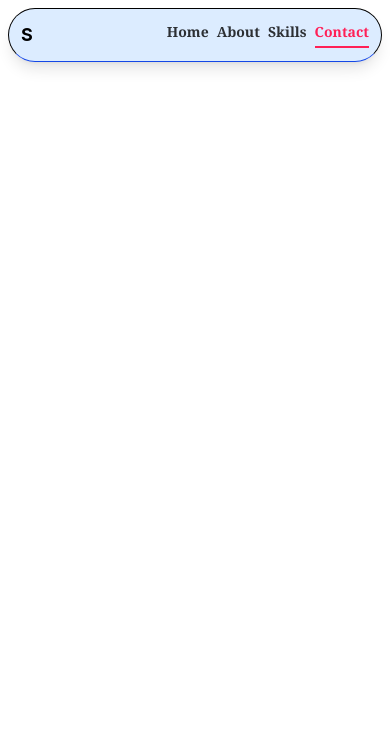
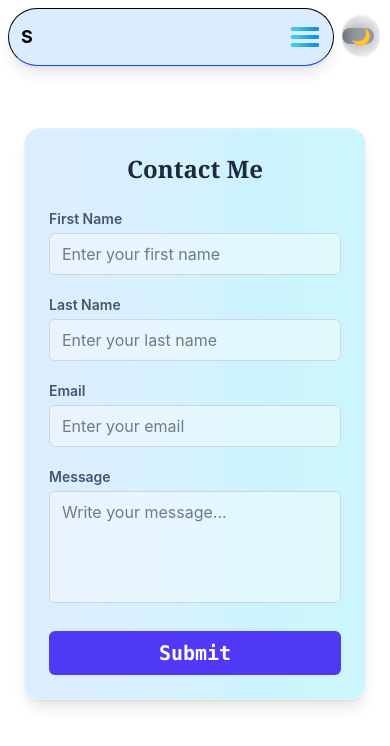
Before and after one commit to itsSubhojit/itsSubhojit-Portfolio, a React (Vite) app: page /contact in a window 390 px wide. Shown: the top 746 px of the page. Built offline with nearby package versions, Linux system fonts and the light colour scheme; the HTML template or start-up script is replaced by a standard one.

Commit message:
feat: add contact form, footer, and header components; enhance navbar with dark mode toggle and responsive menu

```diff
--- a/src/App.jsx
+++ b/src/App.jsx
@@ -1,10 +1,10 @@
 import { Routes, Route } from "react-router-dom";
 import Navbar from "./components/Navbar/Navbar";
-import Hero from "./components/Hero Section/Hero";
 import Home from "./components/Home/Home";
 import About from "./components/About/About";
 import Skills from "./components/Skills/Skills";
 import Projects from "./components/Projects/Projects";
+import Contact from "./components/Contact/Contact";
 
 
 function App() {
@@ -14,9 +14,10 @@ function App() {
 
     <Routes>
       <Route path="/" element={<Home/>}></Route>
-      <Route path="/About" element={<About/>}></Route>
-      <Route path="/Skills" element={<Skills/>}></Route>
-      <Route path="/Projects" element={<Projects/>}></Route>
+      <Route path="/about" element={<About/>}></Route>
+      <Route path="/skills" element={<Skills/>}></Route>
+      <Route path="/projects" element={<Projects/>}></Route>
+      <Route path="/contact" element={<Contact/>}></Route>
     </Routes>
     </>
   );
--- a/src/components/About/About.jsx
+++ b/src/components/About/About.jsx
@@ -19,7 +19,7 @@ function About() {
                         backdrop-blur-lg border border-white/20
                         rounded-2xl p-6 md:p-8 shadow-lg">
 
-            <p className='text-base md:text-lg text-gray-700 font-semibold font-mono
+            <p className='dark:text-white text-base md:text-lg text-gray-700 font-semibold font-mono
                           text-center md:text-left leading-relaxed'>
                 I’m Subhojit Chakraborty, a BCA student from TMSL College and an aspiring full stack developer focused on building modern, responsive web applications using React and Tailwind CSS. I continuously improve my skills through hands-on projects, aiming to create clean, efficient, and user-friendly digital experiences while strengthening my problem-solving abilities and understanding of web development.
             </p>
@@ -27,6 +27,7 @@ function About() {
         </div>
 
     </div>
+
   )
 }
 
--- a/src/components/Contact/Contact.jsx
+++ b/src/components/Contact/Contact.jsx
@@ -2,7 +2,92 @@ import React from 'react'
 
 function Contact() {
   return (
-    <div>Contact</div>
+    <div className='mt-32 mb-12 flex justify-center px-6'>
+
+      <div className='w-full max-w-xl
+                      bg-gradient-to-r from-blue-400/20 to-cyan-400/20
+                      backdrop-blur-lg border border-white/30
+                      rounded-2xl p-6 md:p-8 shadow-lg'>
+
+        {/* Heading */}
+        <h1 className='dark:text-white text-2xl font-serif md:text-3xl font-bold text-center mb-6 text-gray-800'>
+          Contact Me
+        </h1>
+
+        {/* Form */}
+        <div className='flex flex-col gap-5'>
+
+          {/* First Name */}
+          <div className='flex flex-col'>
+            <label className='dark:text-white text-sm text-gray-600 font-semibold'>
+              First Name
+            </label>
+            <input
+              className='mt-1 px-3 py-2 rounded-md
+                         bg-white/40 border border-gray-300
+                         focus:outline-none focus:ring-2 focus:ring-indigo-400
+                         text-black'
+              type="text"
+              placeholder='Enter your first name'
+            />
+          </div>
+
+          {/* Last Name */}
+          <div className='flex flex-col'>
+            <label className='dark:text-white text-sm text-gray-600 font-semibold'>
+              Last Name
+            </label>
+            <input
+              className='mt-1 px-3 py-2 rounded-md
+                         bg-white/40 border border-gray-300
+                         focus:outline-none focus:ring-2 focus:ring-indigo-400
+                         text-black'
+              type="text"
+              placeholder='Enter your last name'
+            />
+          </div>
+
+          {/* Email */}
+          <div className='flex flex-col'>
+            <label className='dark:text-white text-sm text-gray-600 font-semibold'>
+              Email
+            </label>
+            <input
+              className='mt-1 px-3 py-2 rounded-md
+                         bg-white/40 border border-gray-300
+                         focus:outline-none focus:ring-2 focus:ring-indigo-400
+                         text-black'
+              type="email"
+              placeholder='Enter your email'
+            />
+          </div>
+
+          {/* Message */}
+          <div className='flex flex-col'>
+            <label className='dark:text-white text-sm text-gray-600 font-semibold'>
+              Message
+            </label>
+            <textarea
+              className='mt-1 px-3 py-2 rounded-md
+                         bg-white/40 border border-gray-300
+                         focus:outline-none focus:ring-2 focus:ring-indigo-400
+                         text-black h-28 resize-none'
+              placeholder='Write your message...'
+            />
+          </div>
+
+          {/* Button */}
+          <button
+            className='mt-2 w-full py-2 rounded-md
+                       bg-indigo-600 text-white text-xl font-mono font-bold
+                       hover:bg-indigo-500 transition duration-200'>
+            Submit
+          </button>
+
+        </div>
+
+      </div>
+    </div>
   )
 }
 
--- /dev/null
+++ b/src/components/Footer/Footer.jsx
@@ -0,0 +1,25 @@
+import React from 'react'
+
+function Footer() {
+  return (
+    <div className='mt-20 flex flex-col items-center'>
+
+      {/* Top Line */}
+      <div className='w-[90%] max-w-5xl h-[1px] bg-gray-400/40 rounded-full'></div>
+
+      {/* Footer Content */}
+      <div className='w-full flex flex-col items-center py-6
+                      dark:bg-white/20 backdrop-blur-md
+                      border-t border-white/20 mt-6'>
+
+        <h1 className='text-gray-700 text-sm md:text-base font-m text-center dark:text-white'>
+          © 2026 Subhojit Chakraborty. All Rights Reserved.
+        </h1>
+
+      </div>
+
+    </div>
+  )
+}
+
+export default Footer
--- /dev/null
+++ b/src/components/Header/Header.jsx
@@ -0,0 +1,14 @@
+import React from 'react'
+import Navbar from '../Navbar/Navbar'
+import Hero from '../Hero Section/Hero'
+
+function Header() {
+  return (
+    <>
+    <Navbar/>
+    <Hero/>
+    </>
+  )
+}
+
+export default Header
--- a/src/components/Home/Home.jsx
+++ b/src/components/Home/Home.jsx
@@ -1,21 +1,25 @@
 import React from 'react'
-import Navbar from '../Navbar/Navbar'
-import Hero from '../Hero Section/Hero'
 import About from '../About/About'
 import Skills from '../Skills/Skills'
 import Projects from '../Projects/Projects'
 import Contact from '../Contact/Contact'
+import Footer from '../Footer/Footer'
+import Header from '../Header/Header'
 
 
 function Home() {
+
   return (
     <>
-    <Navbar/>
-    <Hero/>
+    <div className="min-h-screen bg-white dark:bg-slate-950 text-black dark:text-white transition-colors duration-500">
+
+    <Header/>
     <About/>
     <Skills/>
     <Projects/>
     <Contact/>
+    <Footer/>
+    </div>
     </>
   )
 }
--- a/src/components/Navbar/Navbar.jsx
+++ b/src/components/Navbar/Navbar.jsx
@@ -1,7 +1,23 @@
-import React from 'react'
+import React, { useEffect, useState } from 'react'
 import { Link, NavLink } from 'react-router-dom'
 
 function Navbar() {
+
+  const [menuOpen, setMenuOpen] = useState(false)
+  const [theme, setTheme] = useState(false)
+
+ useEffect(() => {
+    const root = window.document.documentElement;
+    if(theme){
+      root.classList.remove('light')
+      root.classList.add('dark')
+    }else{
+      root.classList.remove('dark')
+      root.classList.add('light')
+    }
+  }, [theme])
+
+
   return (
     // Glass morphism navbar - responsive for all devices
     <div className='fixed top-0 left-0 right-0 z-50 flex justify-center'>
@@ -18,8 +34,30 @@ function Navbar() {
     </div>
 
     {/* Links */}
-    <div className='flex gap-2 sm:gap-3 md:gap-6 text-sm sm:text-base md:text-lg font-serif font-bold'>
-       <NavLink
+
+      <button
+      onClick={() => setMenuOpen(prev => !prev)}
+      className='sm:hidden z-50 transition-transform duration-200 active:scale-90'
+      >
+         <img className='w-8' src="/icons8-hamburger-menu.svg" alt="" />
+      </button>
+
+       {menuOpen && (
+  <div className='absolute top-20 right-4 w-[80%] max-w-xs
+                        flex flex-col items-center gap-4
+                        bg-white/30 backdrop-blur-lg border border-white/40
+                        rounded-xl py-6 shadow-lg sm:hidden z-40 font-serif font-bold'>
+
+    <NavLink className="text-lg font-semibold hover:text-rose-500 transition" to="/">Home</NavLink>
+    <NavLink className="text-lg font-semibold hover:text-rose-500 transition" to="/About">About</NavLink>
+    <NavLink className="text-lg font-semibold hover:text-rose-500 transition" to="/Skills">Skills</NavLink>
+    <NavLink className="text-lg font-semibold hover:text-rose-500 transition" to="/Contact">Contact</NavLink>
+
+  </div>
+)}
+
+      <div className='hidden sm:flex gap-3 md:gap-6 text-sm sm:text-base md:text-lg font-serif font-bold'>
+        <NavLink
             to="/"
             className={({ isActive }) =>
               isActive
@@ -59,10 +97,22 @@ function Navbar() {
           >
             Contact
           </NavLink>
+          </div>
+
     </div>
 
+     {/* Dark mode UI */}
+     <div className='mt-7 md:mt-10 mr-4 flex items-center w-8 h-4 rounded-full bg-gray-900 '>
+       <button className="p-2 rounded-full bg-white/20 backdrop-blur-md border border-white/30"
+
+       onClick={()=> setTheme(!theme)}
+       >
+    {theme ? '☀️' : '🌙'}
+      </button>
   </div>
-</div>
+
+  </div>
+
   )
 }
 
--- a/src/index.css
+++ b/src/index.css
@@ -1 +1,15 @@
 @import "tailwindcss";
+
+/* v4 manual dark mode setup */
+@custom-variant dark (&:where(.dark, .dark *));
+
+@theme {
+  --font-sans: 'Inter', system-ui, sans-serif;
+}
+
+/* Smooth background transitions */
+@layer base {
+  body {
+    @apply transition-colors duration-300;
+  }
+}
```
Also changed, not shown: src/components/Hero Section/Hero.jsx (+9 -5 lines), public/icons8-hamburger-menu.svg (added).
